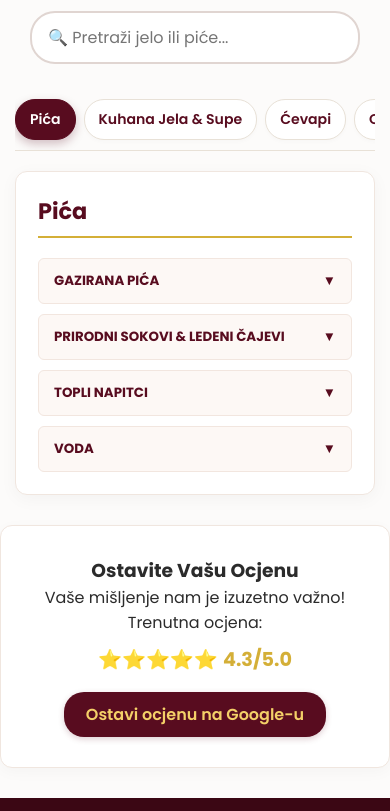
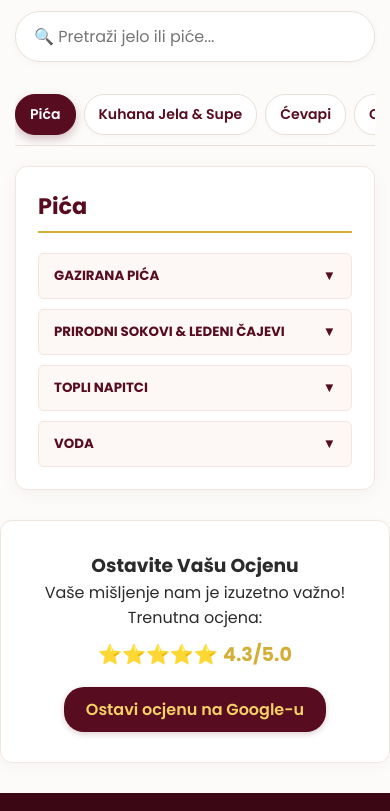
Before and after one commit to jusufmsc/restoran-vezir, a plain HTML site: page index.html in a window 390 px wide. Shown: the part 984-1795 px from the top of the page. Drawn offline with Linux system fonts and the light colour scheme.

Commit message:
Update style.css

```diff
--- a/style.css
+++ b/style.css
@@ -426,6 +426,47 @@ body {
 }
 
 /* Mobilni odziv - Horizontalna sticky traka kategorija */
+/* Pretraga menija (za sve ekrane) */
+.search-box {
+    position: relative;
+    width: 100%;
+    margin: 0 auto 22px auto;
+}
+
+#menu-search {
+    width: 100%;
+    padding: 12px 42px 12px 18px;
+    font-size: 16px;
+    font-family: 'Poppins', sans-serif;
+    border: 1px solid #e8e1d7;
+    border-radius: 10px;
+    background-color: #ffffff;
+    color: #2b2b2b;
+    outline: none;
+    box-shadow: 0 2px 8px rgba(0,0,0,0.03);
+    transition: border-color 0.2s, box-shadow 0.2s;
+}
+
+#menu-search:focus {
+    border-color: #580c1f;
+    box-shadow: 0 4px 12px rgba(88, 12, 31, 0.12);
+}
+
+#clear-search {
+    position: absolute;
+    right: 14px;
+    top: 50%;
+    transform: translateY(-50%);
+    background: none;
+    border: none;
+    font-size: 22px;
+    color: #580c1f;
+    cursor: pointer;
+    padding: 0 5px;
+    line-height: 1;
+}
+
+/* Mobilni odziv - Horizontalna sticky traka kategorija */
 @media (max-width: 768px) {
     .menu-wrapper { flex-direction: column; }
 
@@ -453,45 +494,9 @@ body {
         border-radius: 20px;
     }
 
-    .search-box {
-    position: relative;
-    width: 100%;
-    max-width: 1000px; /* Prilagodi ako je tvoj .menu-wrapper širi ili uži */
-    margin: 0 auto 25px auto;
-    padding: 0 15px;
-    box-sizing: border-box;
-}
-
-#menu-search {
-    width: 100%;
-    padding: 12px 40px 12px 16px;
-    font-size: 16px; /* 16px sprječava automatsko zumiranje na iPhoneu */
-    font-family: 'Poppins', sans-serif;
-    border: 2px solid #e0d5d1;
-    border-radius: 25px;
-    background-color: #ffffff;
-    color: #333;
-    outline: none;
-    box-sizing: border-box;
-    transition: border-color 0.2s;
-}
-
-#menu-search:focus {
-    border-color: #8b3a2b; /* Prilagodi glavnoj boji tvog restorana ako je drugačija */
-}
-
-#clear-search {
-    position: absolute;
-    right: 28px;
-    top: 50%;
-    transform: translateY(-50%);
-    background: none;
-    border: none;
-    font-size: 22px;
-    color: #888;
-    cursor: pointer;
-    padding: 0 5px;
-}
+    #menu-search {
+        border-radius: 25px;
+    }
 
     .detail-view { flex-direction: column; }
     .detail-image-box { width: 100%; }
```
